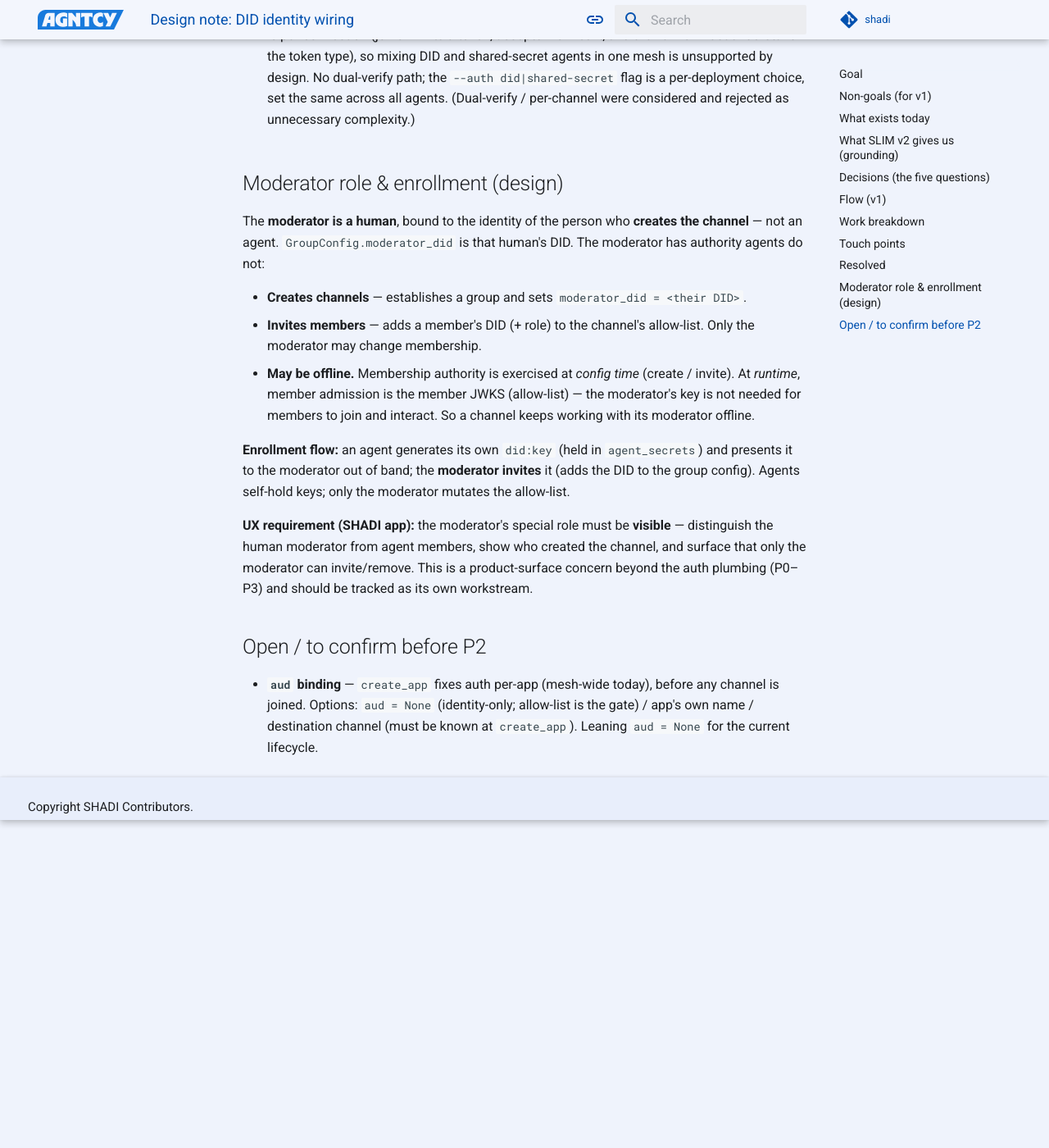
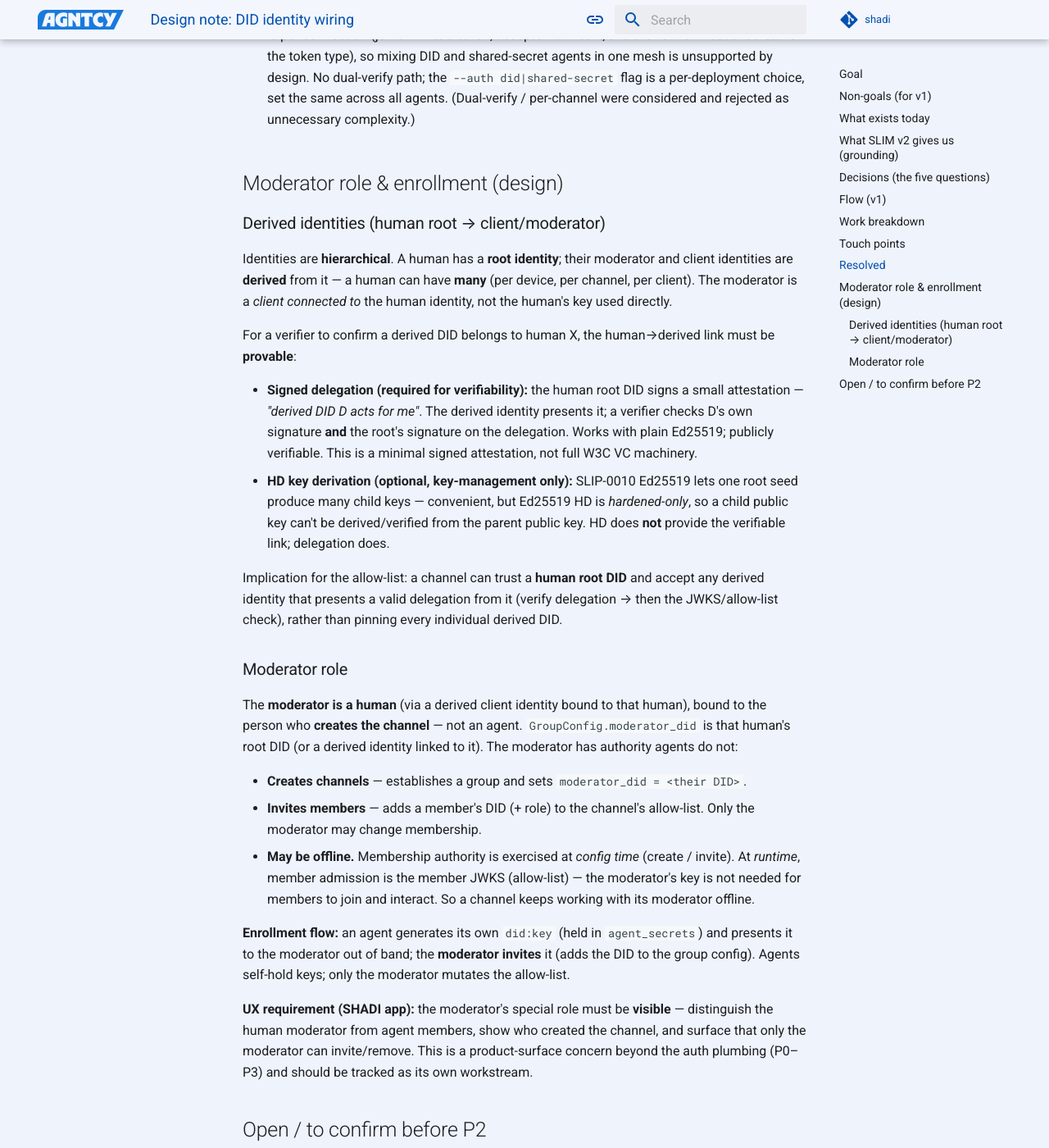
Before and after one commit to agntcy/shadi, an MkDocs documentation site: the page built from docs/design/did-identity-wiring.md, in a window 1280 px wide and 1400 px high, scrolled down 3617 px. Shown: the whole window at 82% size. Built offline with MkDocs 1.6.1 and Material for MkDocs 9.7.7, drawn with Linux system fonts in a browser that asks for light colours; comment, search, counter and statistics services are not loaded.

Commit message:
docs(did): hierarchical identities — human root -> derived client/moderator via signed delegation (HD optional)
Signed-off-by: Luca Muscariello <muscariello@ieee.org>

```diff
--- a/docs/design/did-identity-wiring.md
+++ b/docs/design/did-identity-wiring.md
@@ -121,9 +121,36 @@ Agent (did:key + Ed25519 key, both from the agent_secrets secret store)
 
 ## Moderator role & enrollment (design)
 
-The **moderator is a human**, bound to the identity of the person who **creates the
-channel** — not an agent. `GroupConfig.moderator_did` is that human's DID. The
-moderator has authority agents do not:
+### Derived identities (human root → client/moderator)
+
+Identities are **hierarchical**. A human has a **root identity**; their moderator and
+client identities are **derived** from it — a human can have **many** (per device, per
+channel, per client). The moderator is a *client connected to* the human identity, not
+the human's key used directly.
+
+For a verifier to confirm a derived DID belongs to human X, the human→derived link must
+be **provable**:
+
+- **Signed delegation (required for verifiability):** the human root DID signs a small
+  attestation — *"derived DID D acts for me"*. The derived identity presents it; a
+  verifier checks D's own signature **and** the root's signature on the delegation.
+  Works with plain Ed25519; publicly verifiable. This is a minimal signed attestation,
+  not full W3C VC machinery.
+- **HD key derivation (optional, key-management only):** SLIP-0010 Ed25519 lets one root
+  seed produce many child keys — convenient, but Ed25519 HD is *hardened-only*, so a
+  child public key can't be derived/verified from the parent public key. HD does **not**
+  provide the verifiable link; delegation does.
+
+Implication for the allow-list: a channel can trust a **human root DID** and accept any
+derived identity that presents a valid delegation from it (verify delegation → then the
+JWKS/allow-list check), rather than pinning every individual derived DID.
+
+### Moderator role
+
+The **moderator is a human** (via a derived client identity bound to that human),
+bound to the person who **creates the channel** — not an agent. `GroupConfig.moderator_did`
+is that human's root DID (or a derived identity linked to it). The moderator has
+authority agents do not:
 
 - **Creates channels** — establishes a group and sets `moderator_did = <their DID>`.
 - **Invites members** — adds a member's DID (+ role) to the channel's allow-list.
```
